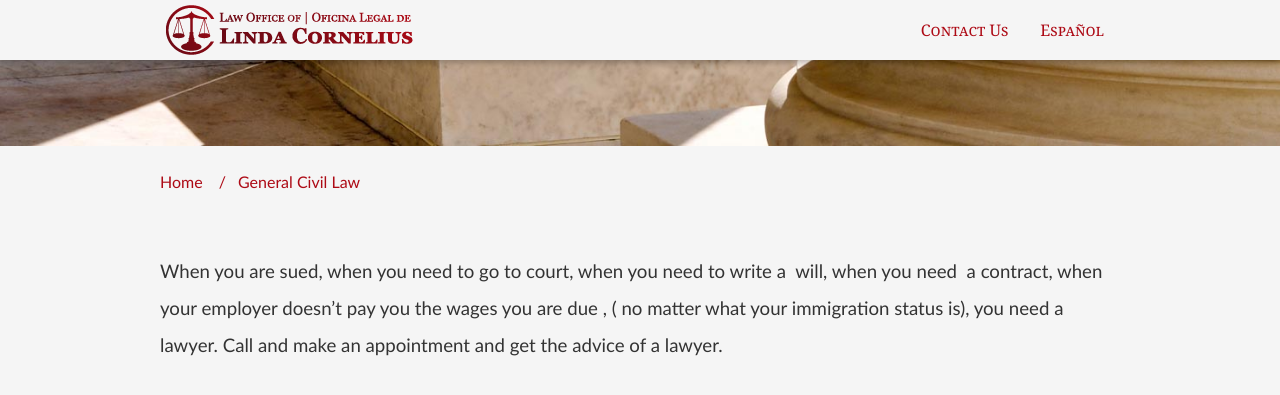
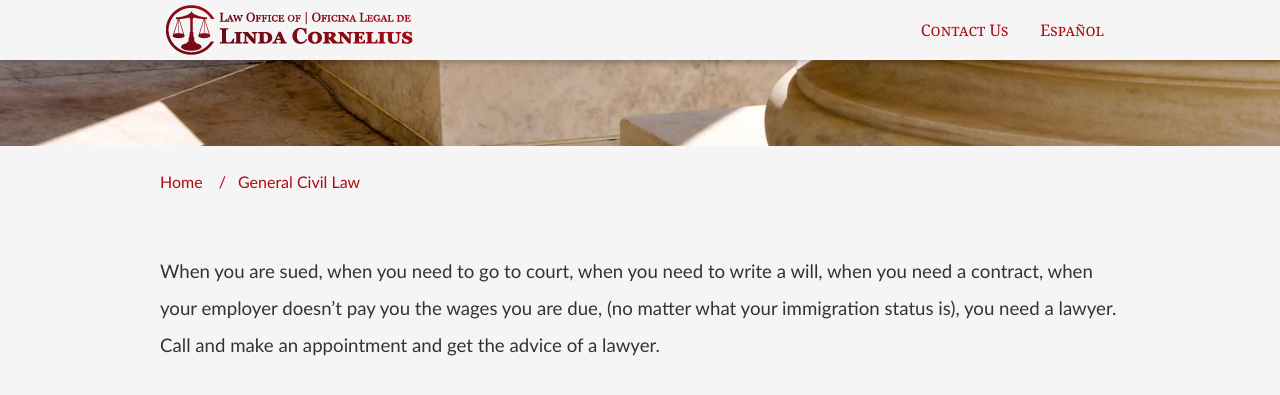
Before and after one commit to edamtoft/cornelius.legal.site, a Jekyll site: the page built from _practice/general.markdown, in a window 1280 px wide and 900 px high, scrolled down 434 px, cut to the strip 0-407 px from the top of the window. Shown: the top 395 px of the strip. Built offline with Jekyll 4.4.1, drawn with Linux system fonts in a browser that asks for light colours; nearby versions of some CDN libraries.

Commit message:
fix Formatting issues

```diff
--- a/_practice/general-es.markdown
+++ b/_practice/general-es.markdown
@@ -2,7 +2,8 @@
 title: Práctica General
 identifier: generalpractice
 layout: contact
-description_text: Lorem ipsum dolor sit amet, consectetur adipiscing elit. Fusce viverra
+description_text: |
+  Lorem ipsum dolor sit amet, consectetur adipiscing elit. Fusce viverra
   bibendum ultricies. Maecenas sed euismod turpis, id dignissim lorem.
 language: spanish
 icon: bank
--- a/_practice/general.markdown
+++ b/_practice/general.markdown
@@ -2,7 +2,8 @@
 title: General Civil Law
 identifier: CivilLaw
 layout: contact
-description_text: When you are sued, when you need to go to court, when you need to
+description_text: |
+  When you are sued, when you need to go to court, when you need to
   write a  will, when you need  a contract, when your employer doesn’t pay you the
   wages you are due , ( no matter what your immigration status is), you need a lawyer.
   Call and make an appointment and get the advice of a lawyer.
@@ -13,4 +14,4 @@ sitemap: true
 order: 2
 ---
 
-When you are sued, when you need to go to court, when you need to write a  will, when you need  a contract, when your employer doesn't pay you the wages you are due , ( no matter what your immigration status is), you need a lawyer. Call and make an appointment and get the advice of a lawyer.
+When you are sued, when you need to go to court, when you need to write a will, when you need a contract, when your employer doesn't pay you the wages you are due, (no matter what your immigration status is), you need a lawyer. Call and make an appointment and get the advice of a lawyer.
--- a/_practice/immigation-es.markdown
+++ b/_practice/immigation-es.markdown
@@ -2,7 +2,8 @@
 title: Ley Immigation
 identifier: immigrationlaw
 layout: contact
-description_text: Lorem ipsum dolor sit amet, consectetur adipiscing elit. Fusce viverra
+description_text: |
+  Lorem ipsum dolor sit amet, consectetur adipiscing elit. Fusce viverra
   bibendum ultricies. Maecenas sed euismod turpis, id dignissim lorem.
 language: spanish
 icon: gavel
--- a/_practice/immigation.markdown
+++ b/_practice/immigation.markdown
@@ -2,7 +2,8 @@
 title: Immigration Law
 identifier: immigrationlaw
 layout: page
-description_text: Representation in the EOIR immigration court in Baltimore, and in
+description_text: |
+  Representation in the EOIR immigration court in Baltimore, and in
   matters with USCIS. The Law Office of Linda Cornelius is committed to working with
   you to help find solutions.
 language: english
--- a/_practice/services-es.markdown
+++ b/_practice/services-es.markdown
@@ -2,7 +2,8 @@
 title: Services for the LGBTQ community
 identifier: community
 layout: contact
-description_text: Legal advice and representation in civil matters including wills
+description_text: |
+  Legal advice and representation in civil matters including wills
   and contracts, name and gender change cases,  and immigration cases, including asylum.
   The Law Office of Linda Cornelius is committed to serving the Spanish speaking LGBTQ
   community in Maryland.
--- a/_practice/services.markdown
+++ b/_practice/services.markdown
@@ -2,7 +2,8 @@
 title: Services for the Community
 identifier: community
 layout: contact
-description_text: The Law Office of Linda Cornelius is committed to serving the Spanish
+description_text: |
+  The Law Office of Linda Cornelius is committed to serving the Spanish
   speaking community in Maryland, regardless of income level, education, or sexual
   orientation or gender identity.
 language: english
```
